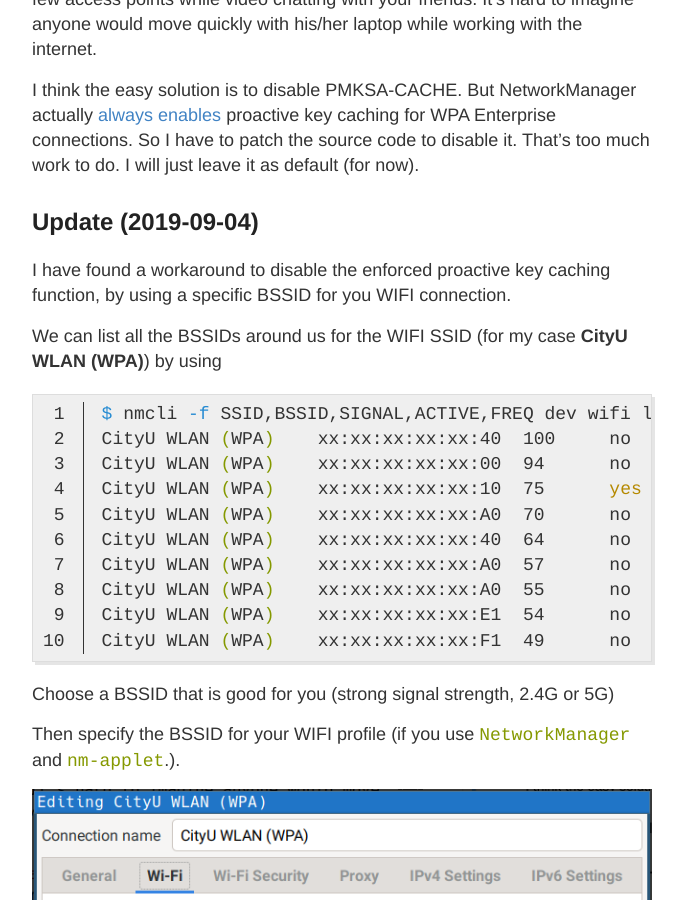
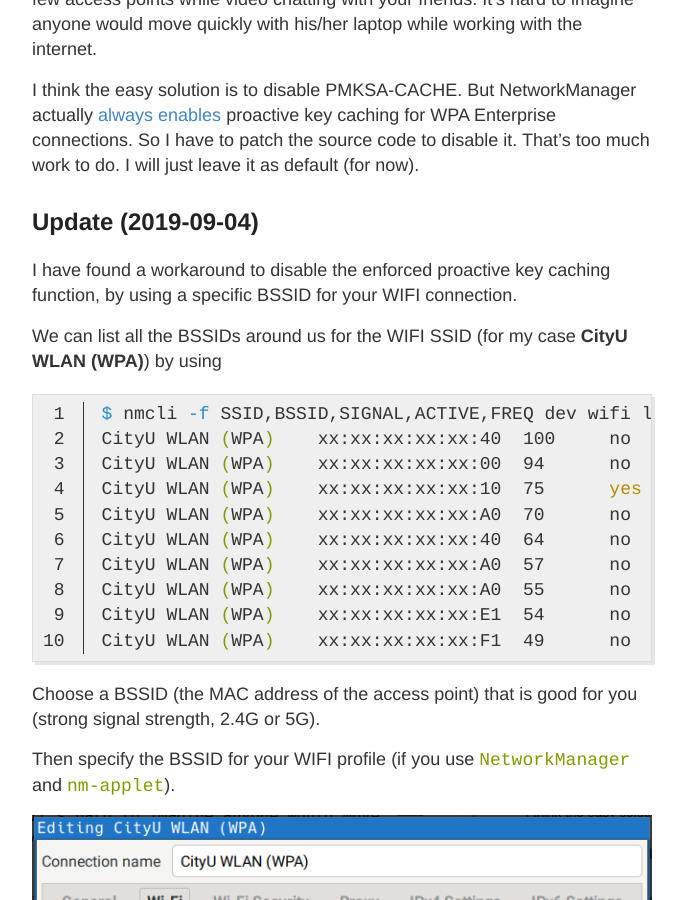
Before and after one commit to h3fang/h3fang.github.io, a Jekyll site: the page built from _posts/2019-9-3-cityu_wifi.md, in a window 1280 px wide and 900 px high, scrolled down 2522 px. Shown: the whole window, without its empty margins (298-984 px from the left). Built offline with Jekyll 4.4.1, drawn with Linux system fonts in a browser that asks for light colours; comment, search, counter and statistics services are not loaded.

Commit message:
grammar, punctuation, clarification

````diff
--- a/_posts/2019-9-3-cityu_wifi.md
+++ b/_posts/2019-9-3-cityu_wifi.md
@@ -45,7 +45,7 @@
 
 ## Update (2019-09-04)
 
-I have found a workaround to disable the enforced proactive key caching function, by using a specific BSSID for you WIFI connection.
+I have found a workaround to disable the enforced proactive key caching function, by using a specific BSSID for your WIFI connection.
 
 We can list all the BSSIDs around us for the WIFI SSID (for my case **CityU WLAN (WPA)**) by using
 
@@ -62,9 +62,9 @@
 CityU WLAN (WPA)    xx:xx:xx:xx:xx:F1  49      no      5240 MHz
 ```
 
-Choose a BSSID that is good for you (strong signal strength, 2.4G or 5G)
+Choose a BSSID (the MAC address of the access point) that is good for you (strong signal strength, 2.4G or 5G).
 
-Then specify the BSSID for your WIFI profile (if you use `NetworkManager` and `nm-applet`.).
+Then specify the BSSID for your WIFI profile (if you use `NetworkManager` and `nm-applet`).
 
 ![_config.yml]({{ site.baseurl }}/images/NetworkManager-BSSID.png){: .align-center}
 
````
